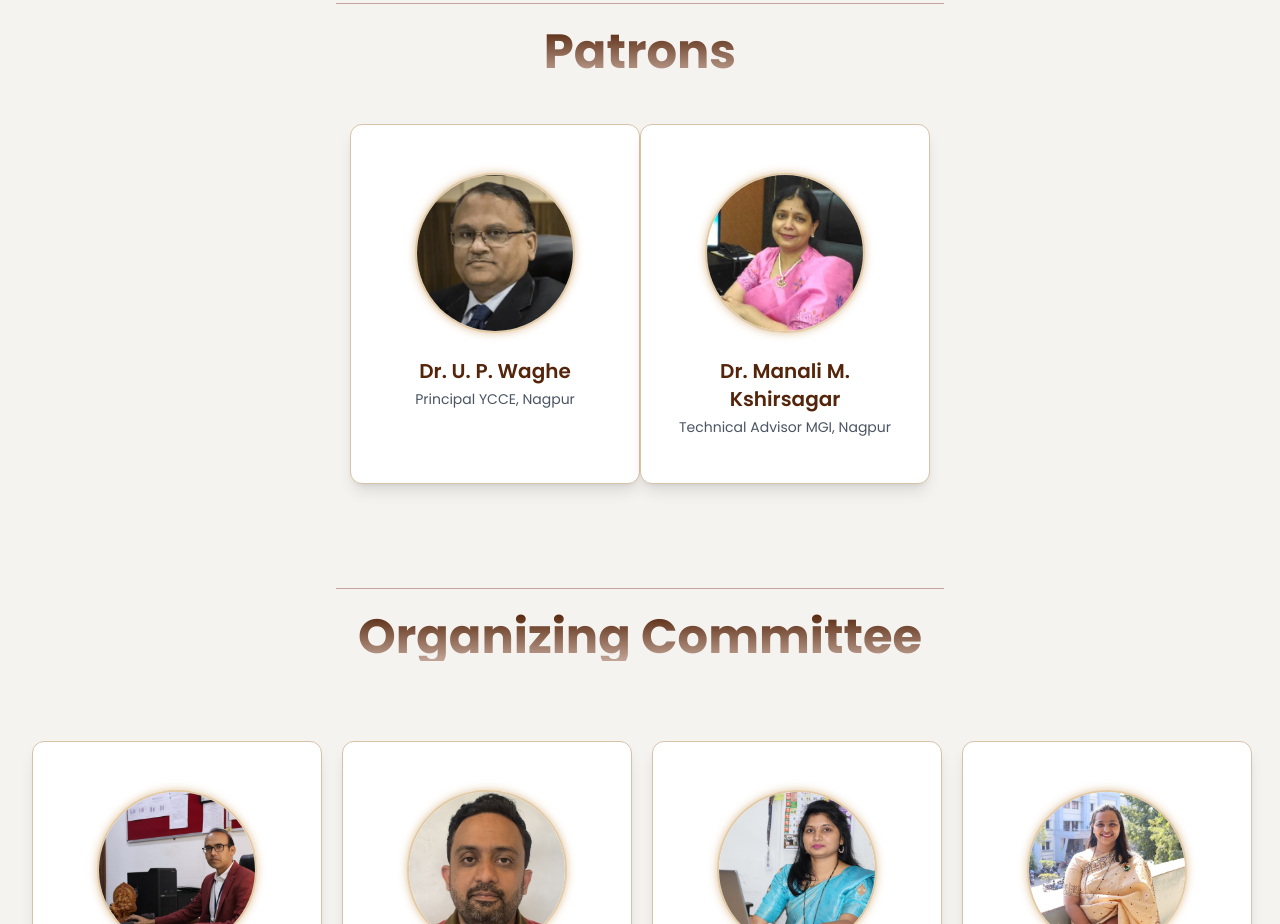
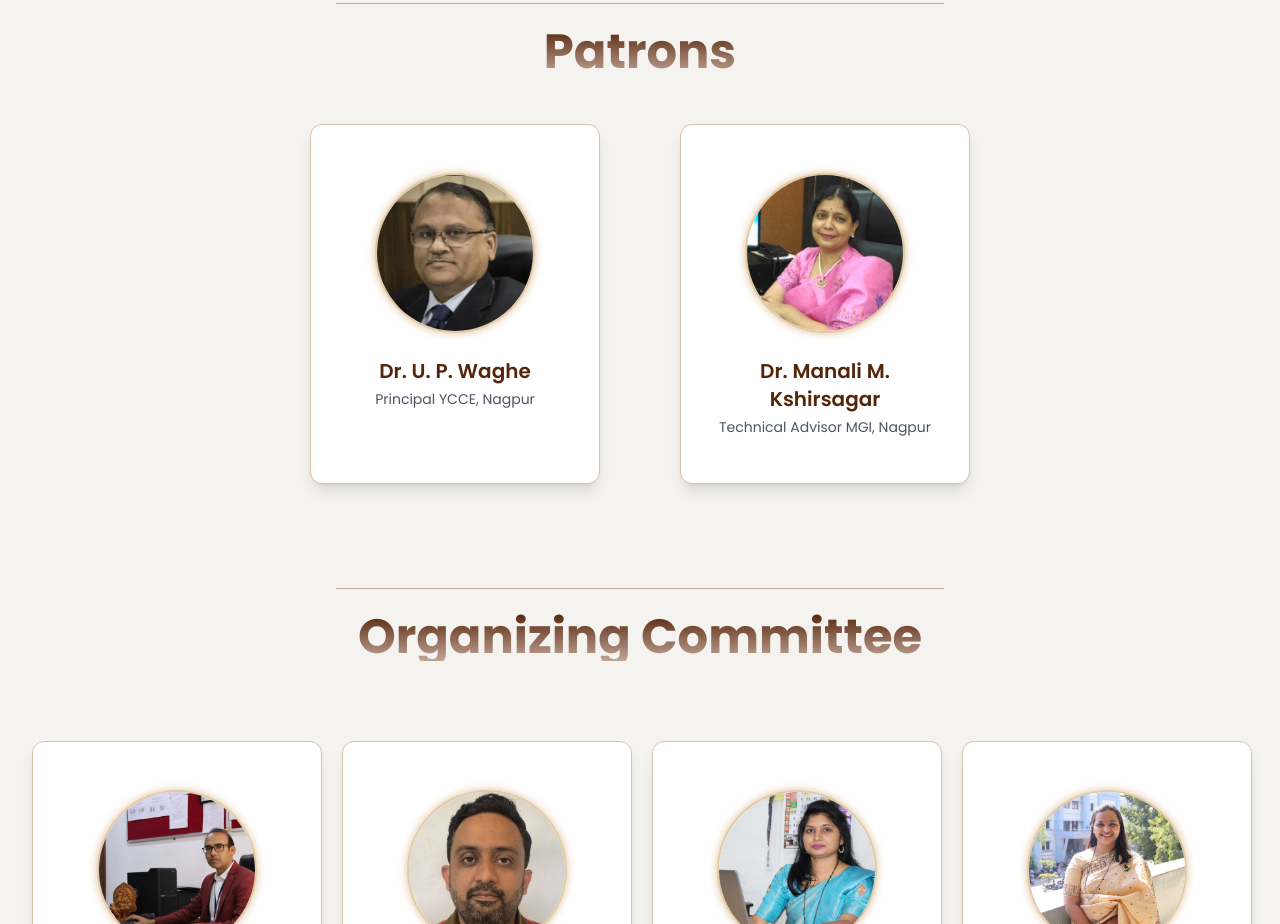
Before and after one commit to spectropaws/yccexmun, a Next.js app: page /patrons in a window 1280 px wide. Shown: the part 1300-2224 px from the top of the page. Built offline with nearby package versions, Linux system fonts and the light colour scheme.

Commit message:
purge disabled, standard tw style

```diff
--- a/components/Patrons.js
+++ b/components/Patrons.js
@@ -83,7 +83,7 @@ const PatronsPage = () => {
         Patrons
       </h2>
       </div>
-      <div className="flex flex-wrap justify-center sm:flex-nowrap md:gap-[80]">
+      <div className="flex flex-wrap justify-center sm:flex-nowrap md:gap-20">
   {patrons.slice(5, 7).map((patron, index) => (
     <div key={index} className="w-[290px] h-[360px] border border-[#D8C2A8] rounded-xl shadow-lg bg-white flex flex-col items-center text-center p-6 mb-16">
       <div className="w-40 h-40 mb-6 mx-auto mt-6 relative">
--- a/tailwind.config.mjs
+++ b/tailwind.config.mjs
@@ -7,6 +7,7 @@ export default {
     "./components/**/*.{js,ts,jsx,tsx,mdx}",
     "./app/**/*.{js,ts,jsx,tsx,mdx}",
   ],
+  purge: false,
   theme: {
   	extend: {
 		fontFamily: {
```
